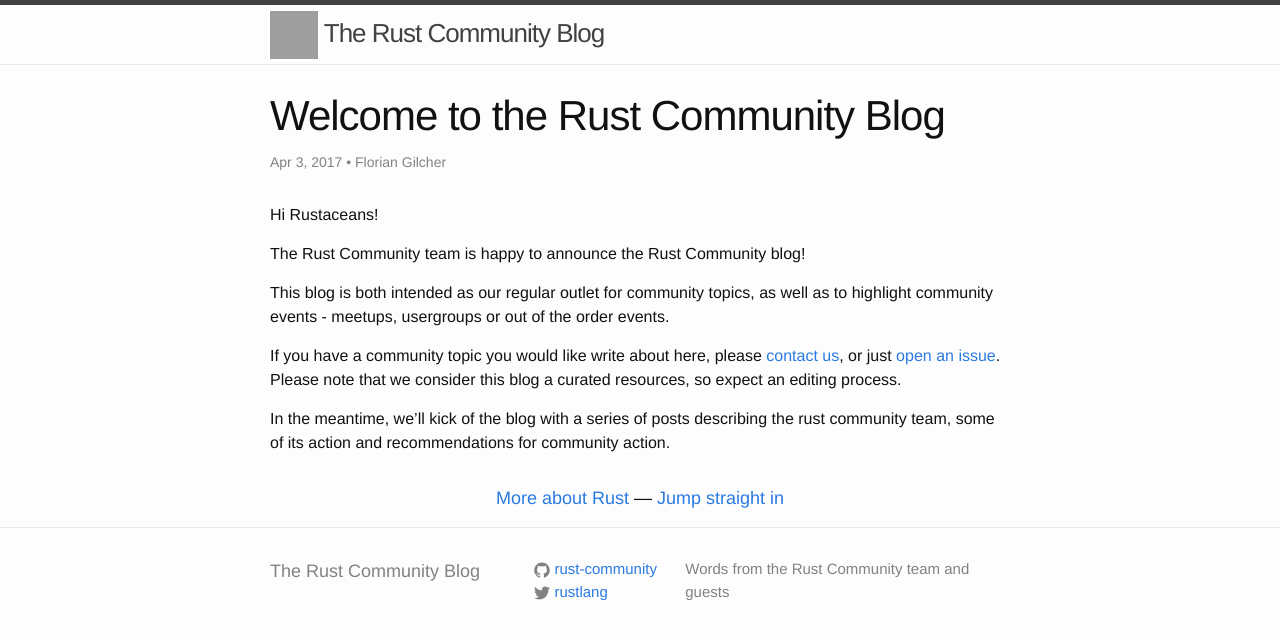
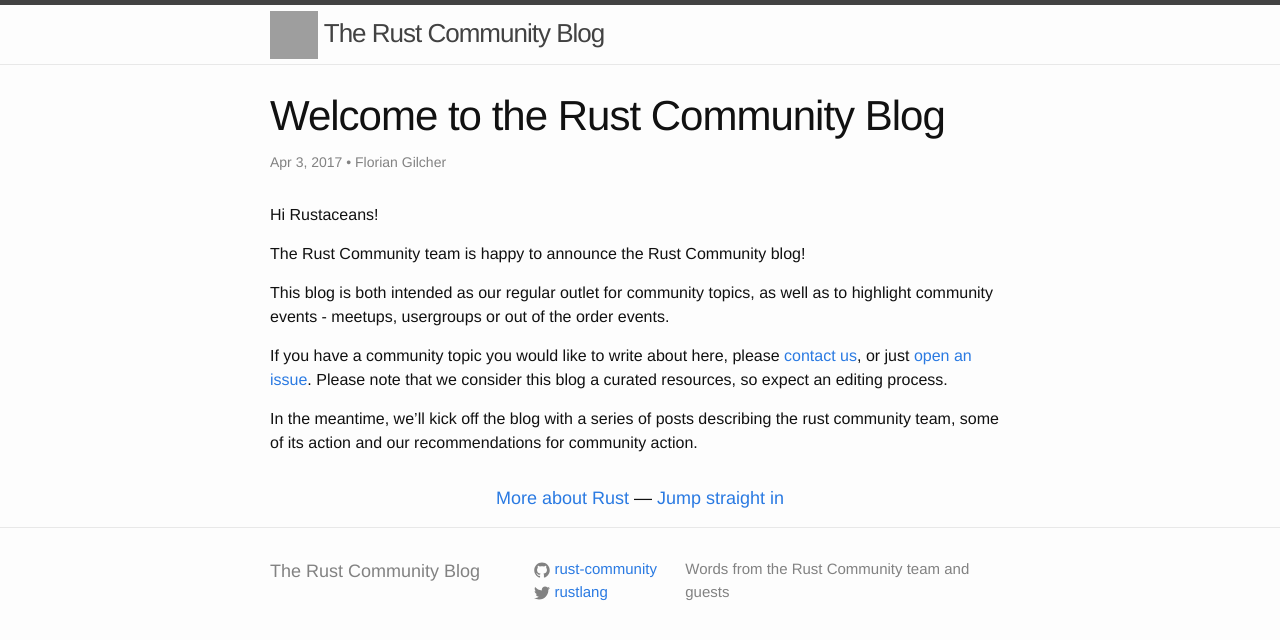
Before and after one commit to rust-community/blog.community.rs, a Jekyll site: the page built from _posts/2017-04-03-welcome.md, in a window 1280 px wide. Shown: the top 640 px of the page. Built offline with Jekyll 4.4.1, drawn with Linux system fonts in a browser that asks for light colours; grey boxes are pictures that could not be loaded.

Commit message:
Minor updates

```diff
--- a/_posts/2017-04-03-welcome.md
+++ b/_posts/2017-04-03-welcome.md
@@ -11,6 +11,6 @@ The Rust Community team is happy to announce the Rust Community blog!
 
 This blog is both intended as our regular outlet for community topics, as well as to highlight community events - meetups, usergroups or out of the order events.
 
-If you have a community topic you would like write about here, please [contact us](mailto:community-team@rust-lang.org), or just [open an issue](https://github.com/rust-community/blog.community.rs). Please note that we consider this blog a curated resources, so expect an editing process.
+If you have a community topic you would like to write about here, please [contact us](mailto:community-team@rust-lang.org), or just [open an issue](https://github.com/rust-community/blog.community.rs). Please note that we consider this blog a curated resources, so expect an editing process.
 
-In the meantime, we'll kick of the blog with a series of posts describing the rust community team, some of its action and recommendations for community action.
+In the meantime, we'll kick off the blog with a series of posts describing the rust community team, some of its action and our recommendations for community action.
```
